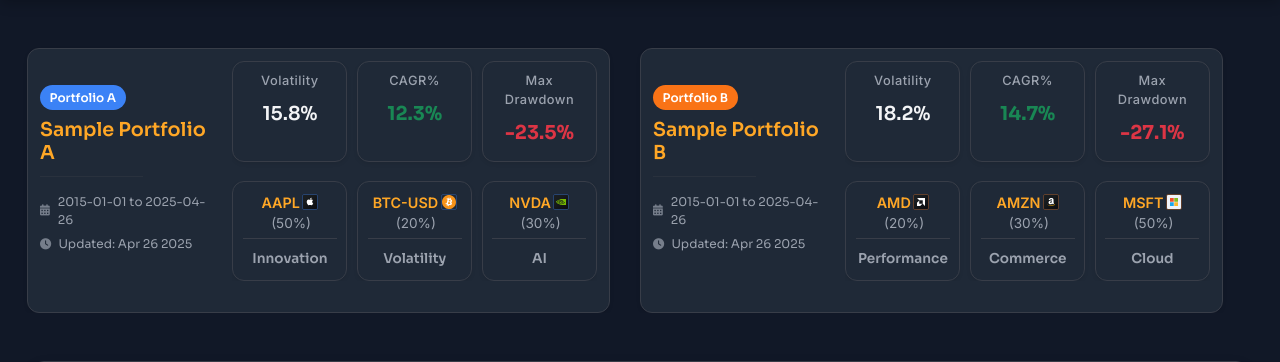
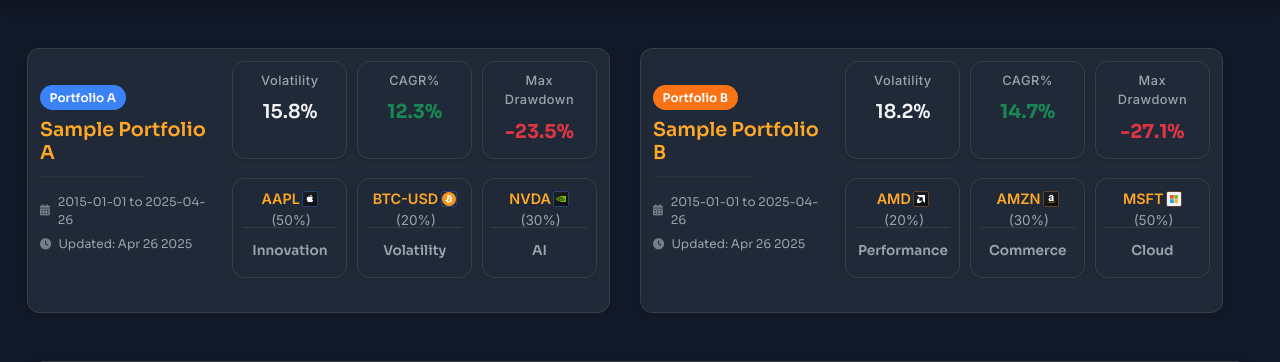
Before and after one commit to YifanG10062/CITS5505_GroupProject, a Flask app: page /comparison/ in a window 1280 px wide. Shown: the part 66-428 px from the top of the page. Run offline with Flask 3, Linux system fonts and the light colour scheme; the visitor is signed in with stand-in values (Sample User, id 1); data comes from the database, SQL or seed files in the repository; data that the repository does not hold is empty; parts of the project's set-up code (start-up, migrations or seed data) failed here and were passed over; some libraries are stand-ins or nearby versions.

Commit message:
enhance: make the height of the key metrics consistent

```diff
--- a/app/static/css/comparison.css
+++ b/app/static/css/comparison.css
@@ -107,6 +107,7 @@
   margin-top: 0.4rem !important;
   padding: 0 !important;
   overflow: hidden !important;
+  align-items: stretch !important;
 }
 
 /* 1 card equals 1 division */
@@ -131,6 +132,8 @@
   padding: 0.6rem; /* Reduced padding */
   overflow: hidden;
   width: 100%;
+  display: flex;
+  flex-direction: column;
 }
 
 .mini-metric:hover {
@@ -151,6 +154,10 @@
   font-weight: 600;
   text-align: center;
   padding: 0.2rem 0;
+  height: 2rem;
+  display: flex;
+  align-items: center;
+  justify-content: center;
 }
 
 /* First row metrics center style */
@@ -177,10 +184,11 @@
   display: flex;
   justify-content: center;
   align-items: center;
-  margin-bottom: 0.4rem; /* Reduced bottom margin */
+  margin-bottom: 0.4rem;
   flex-wrap: wrap;
   border-bottom: 1px solid var(--card-outline);
-  padding-bottom: 0.3rem; /* Reduced bottom padding */
+  padding-bottom: 0.3rem;
+  height: 2.5rem;
 }
 
 /* Stock info styles */
--- a/app/static/js/comparison.js
+++ b/app/static/js/comparison.js
@@ -130,6 +130,28 @@ function handleResponsiveLayout() {
       });
     }
 
+    // make the height of the key metrics consistent
+    const equalizeKeyMetricsHeight = () => {
+      // get all the numeric cards
+      const metricValues = document.querySelectorAll('.metric-value');
+
+      // set the fixed height style for the numeric elements
+      metricValues.forEach(value => {
+        value.style.height = '2rem';
+        value.style.display = 'flex';
+        value.style.alignItems = 'center';
+        value.style.justifyContent = 'center';
+      });
+
+      // ensure the height of the second row card title area is consistent
+      const metricHeaders = document.querySelectorAll('.metric-header');
+      metricHeaders.forEach(header => {
+        header.style.height = '2.5rem';
+        header.style.display = 'flex';
+        header.style.alignItems = 'center';
+      });
+    };
+
     // Ensure all cards in the same row have equal height
     const equalizeMiniMetricHeight = () => {
       const rows = document.querySelectorAll('.description-metrics-row');
@@ -155,6 +177,7 @@ function handleResponsiveLayout() {
 
     // Execute height equalization after DOM rendering is complete
     setTimeout(() => {
+      equalizeKeyMetricsHeight();
       equalizeMiniMetricHeight();
       equalizeCardWidths();
     }, 100);
@@ -165,6 +188,9 @@ function handleResponsiveLayout() {
 
   // Listen for window resize events
   window.addEventListener('resize', adjustLayout);
+
+  // execute the layout adjustment once after the page loads
+  window.addEventListener('load', adjustLayout);
 }
 
 // Fix weight displays to show integer percentages only
```
